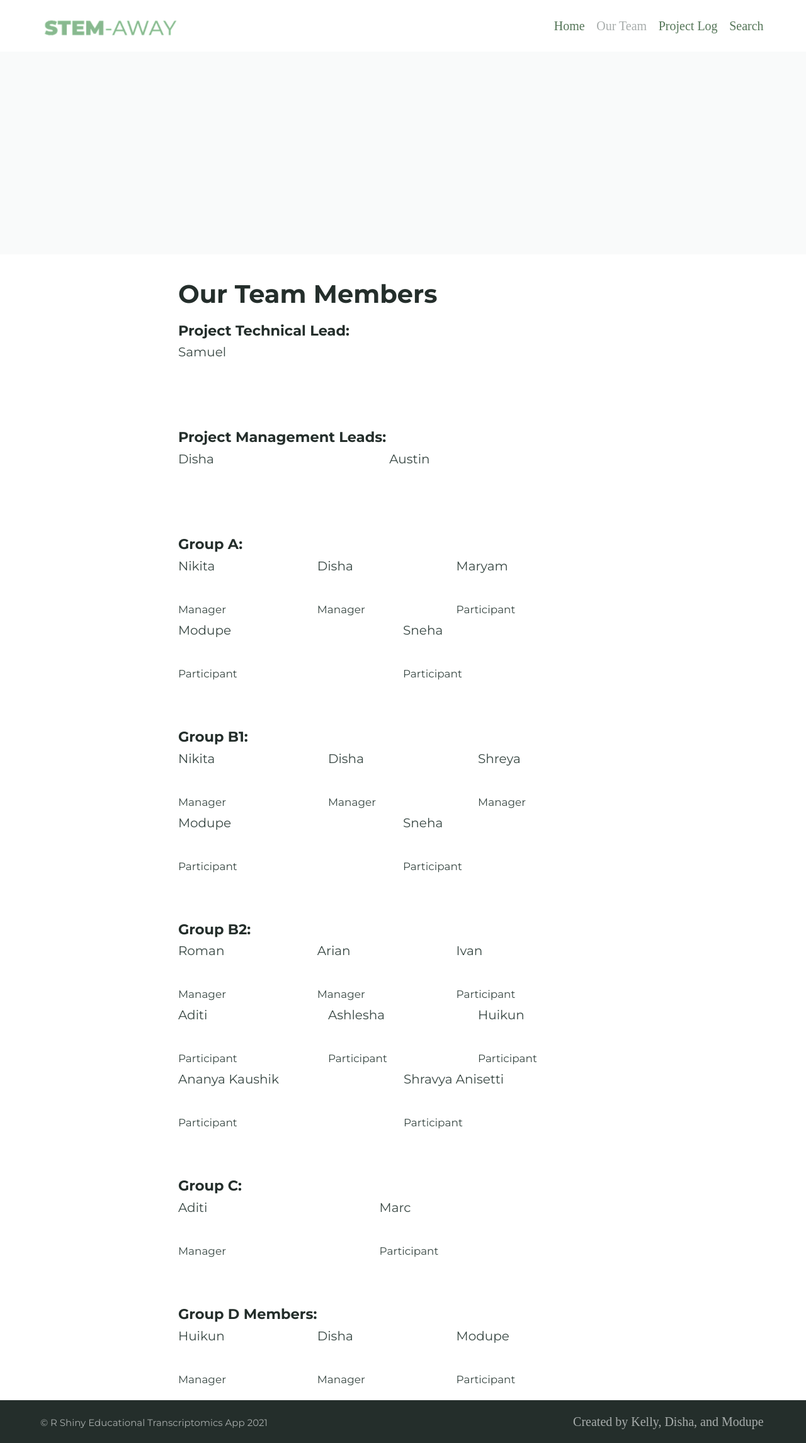
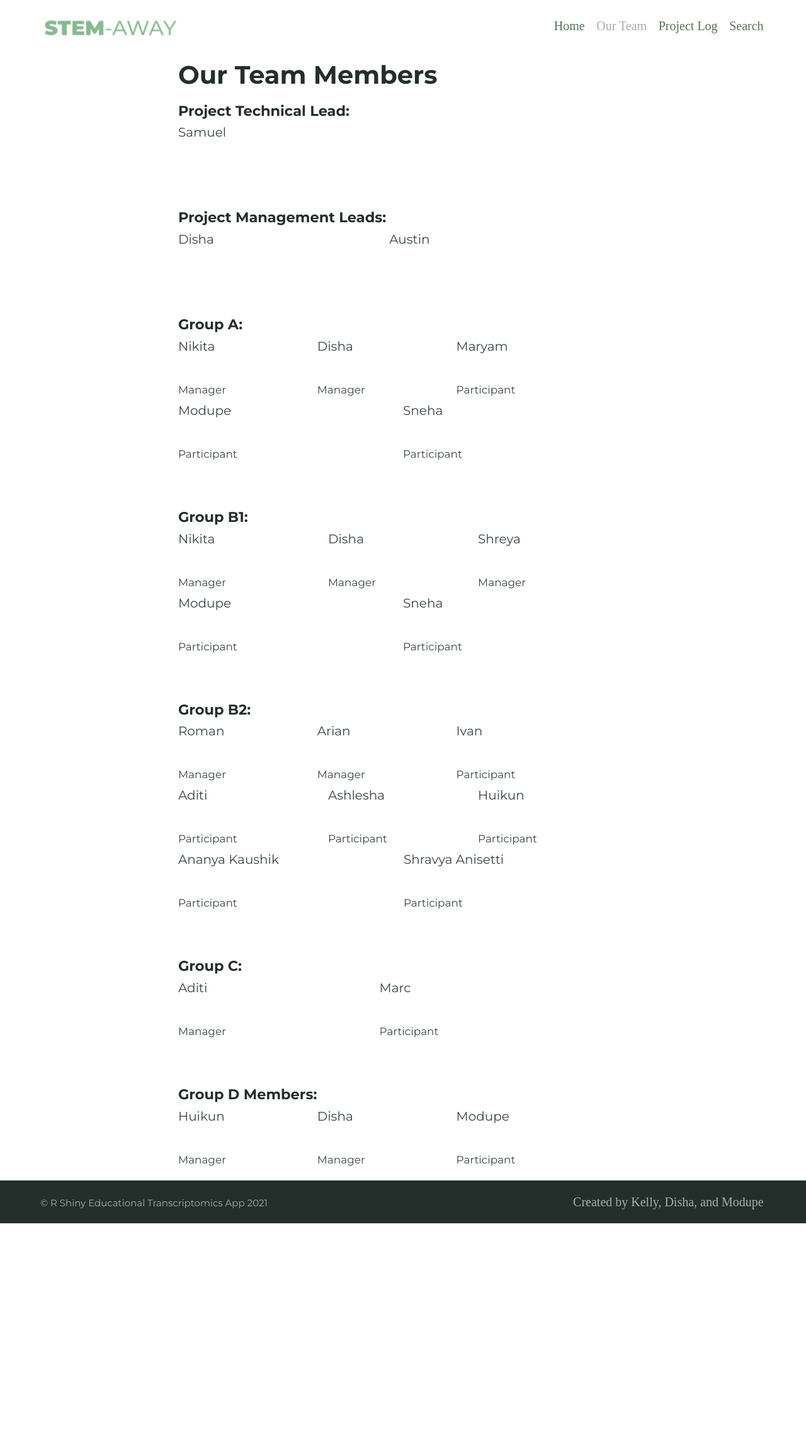
Before and after one commit to BI-STEM-Away/sMAP_dev, a Jekyll site: the page built from ourTeam.md, in a window 1280 px wide. Shown: the whole page at 63% size. Built offline with Jekyll 4.4.1, drawn with Linux system fonts in a browser that asks for light colours; after the commit the page ends 1943 px from its top, so only the background shows below that.

Commit message:
Update ourTeam.md

```diff
--- a/ourTeam.md
+++ b/ourTeam.md
@@ -1,6 +1,5 @@
 ---
 title: Our Team Members
-feature_image: "https://bi-stem-away.github.io/shiny_app_dev/Banner.png"
 ---
 
 ##### Project Technical Lead:
```
